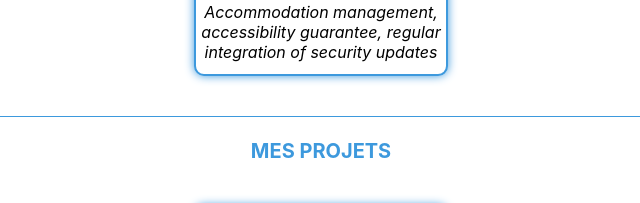
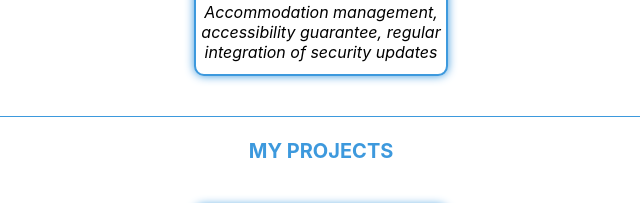
Before and after one commit to DumontGontran/portfolio-v2, a React (Create React App) app: page / in a window 1280 px wide. Shown: the part 2140-2343 px from the top of the page, without its empty margins (319-959 px from the left). Built offline with nearby package versions, Linux system fonts and the light colour scheme.

Commit message:
translate title fr => uk

```diff
--- a/src/components/Card/Cards.tsx
+++ b/src/components/Card/Cards.tsx
@@ -17,7 +17,7 @@ const Cards = () => {
     const projets: Array<Projet> = useSelector(() => store.getState().Projets.projets)
     return (
         <section>
-            <h3>Mes Projets</h3>
+            <h3>My Projects</h3>
             <div  className='wrapper'>
                 {projets.map((projet) =>
                     <a href={projet.link} key={projet.id} className='projet_link'>
```
